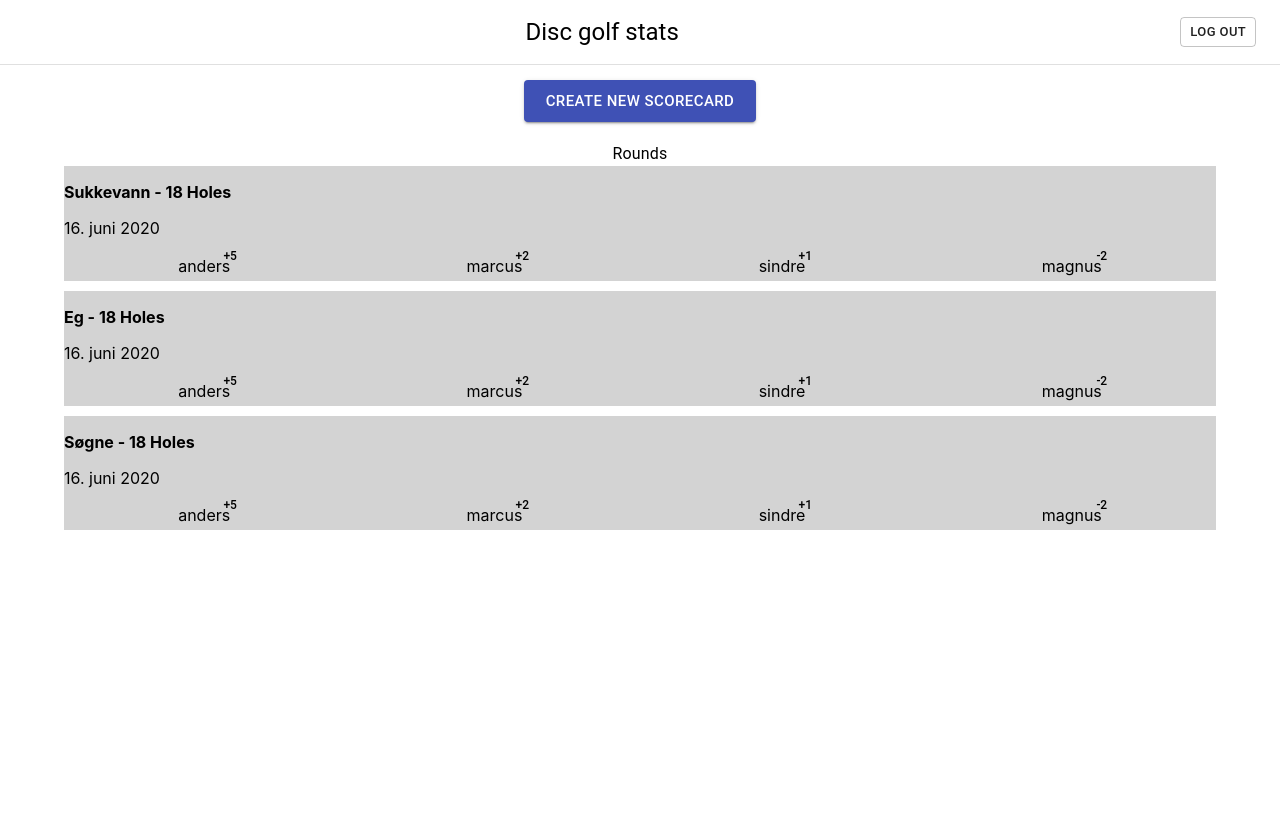
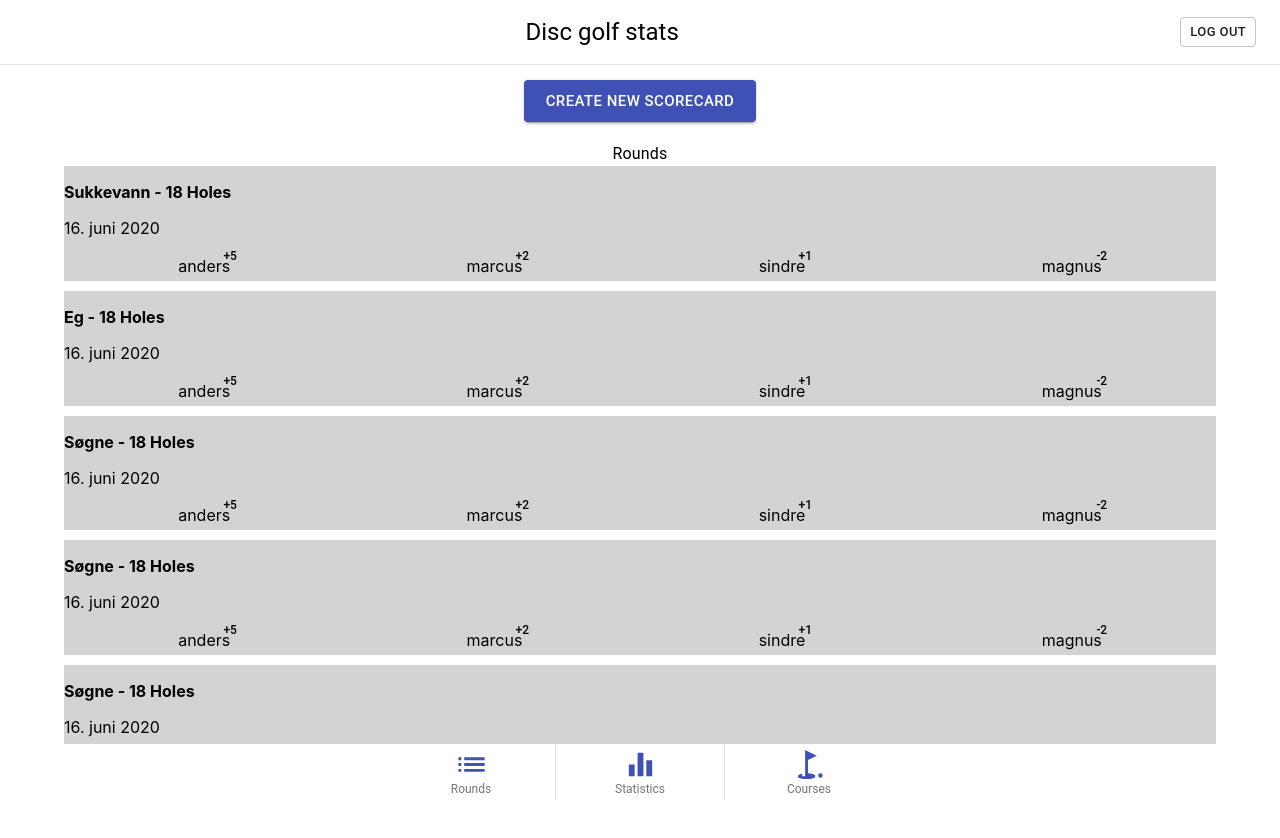
Before and after one commit to AndersRobstad/frisbeegolf-rounds, a React (Create React App) app: page /home in a window 1280 px wide. Shown: the top 838 px of the page. Before the commit the page ends 800 px from the top, so only its background shows below. Built offline with nearby package versions, Linux system fonts and the light colour scheme.

Commit message:
add navigation footer

```diff
--- a/src/components/DisplayRounds.js
+++ b/src/components/DisplayRounds.js
@@ -6,6 +6,7 @@ const useStyles = makeStyles((theme) => ({
   roundsContainer: {
     marginTop: "20px",
     width: "100%",
+    paddingBottom: 60,
   },
   roundBox: {
     backgroundColor: "lightGrey",
@@ -33,6 +34,26 @@ const dummyRounds = [
   },
   {
     course: { name: "Eg", holes: 18 },
+    players: [
+      { name: "anders", score: "+5" },
+      { name: "marcus", score: "+2" },
+      { name: "sindre", score: "+1" },
+      { name: "magnus", score: "-2" },
+    ],
+    date: "16. juni 2020",
+  },
+  {
+    course: { name: "Søgne", holes: 18 },
+    players: [
+      { name: "anders", score: "+5" },
+      { name: "marcus", score: "+2" },
+      { name: "sindre", score: "+1" },
+      { name: "magnus", score: "-2" },
+    ],
+    date: "16. juni 2020",
+  },
+  {
+    course: { name: "Søgne", holes: 18 },
     players: [
       { name: "anders", score: "+5" },
       { name: "marcus", score: "+2" },
--- /dev/null
+++ b/src/components/Navbar.js
@@ -0,0 +1,52 @@
+import React from "react";
+import { makeStyles } from "@material-ui/core/styles";
+import {
+  BottomNavigation,
+  BottomNavigationAction,
+  Divider,
+} from "@material-ui/core";
+import EqualizerIcon from "@material-ui/icons/Equalizer";
+import ListIcon from "@material-ui/icons/List";
+import GolfCourseIcon from "@material-ui/icons/GolfCourse";
+
+const useStyles = makeStyles((theme) => ({
+  navbar: {
+    width: "100%",
+    position: "fixed",
+    bottom: "0px",
+    zIndex: 10,
+  },
+}));
+
+const Navbar = () => {
+  const classes = useStyles();
+  return (
+    <BottomNavigation
+      onChange={(event, newValue) => {
+        console.log(newValue);
+      }}
+      showLabels
+      className={classes.navbar}
+    >
+      <BottomNavigationAction
+        label="Rounds"
+        value={"rounds"}
+        icon={<ListIcon color="primary" fontSize="large" />}
+      />
+      <Divider orientation="vertical" />
+      <BottomNavigationAction
+        label="Statistics"
+        value="statistics"
+        icon={<EqualizerIcon color="primary" fontSize="large" />}
+      />
+      <Divider orientation="vertical" />
+      <BottomNavigationAction
+        value="courses"
+        label="Courses"
+        icon={<GolfCourseIcon color="primary" fontSize="large" />}
+      />
+    </BottomNavigation>
+  );
+};
+
+export default Navbar;
--- a/src/pages/Homepage.js
+++ b/src/pages/Homepage.js
@@ -3,6 +3,7 @@ import React from "react";
 import { makeStyles } from "@material-ui/core/styles";
 import Header from "../components/Header";
 import DisplayRounds from "../components/DisplayRounds";
+import Navbar from "../components/Navbar";
 
 const useStyles = makeStyles((theme) => ({}));
 
@@ -19,6 +20,7 @@ const Homepage = () => {
         </Grid>
       </Grid>
       <DisplayRounds />
+      <Navbar />
     </React.Fragment>
   );
 };
```
